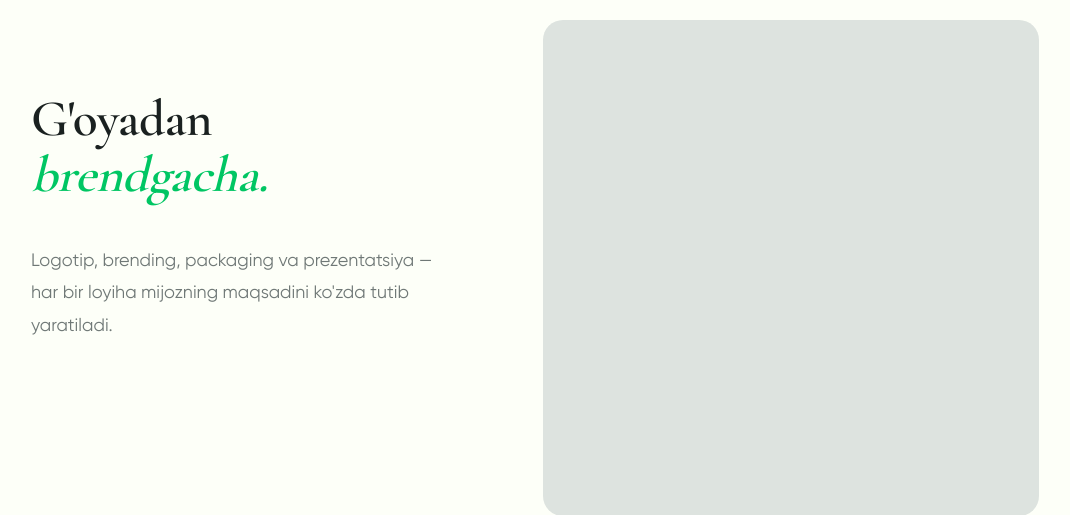
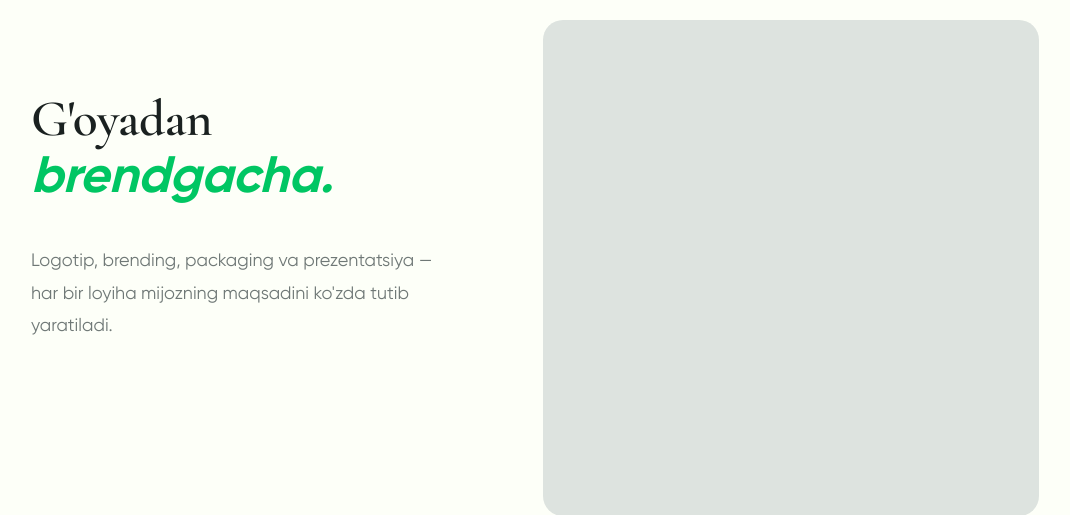
Before and after one commit to pulyaorpulia/Anvar-web, a Django app: page / in a window 1280 px wide. Shown: the part 92-607 px from the top of the page, without its empty margins (105-1175 px from the left). Run offline with Django 5.2, Linux system fonts and the light colour scheme; data that the repository does not hold is empty.

Commit message:
gilroy boshlandi 1

```diff
--- a/static/css/home.css
+++ b/static/css/home.css
@@ -36,6 +36,7 @@
 .hero__title em {
     font-style: italic;
     color: #00C663;
+    font-family: 'Gilroy', sans-serif;
     font-weight: 700;
 }
 
```
